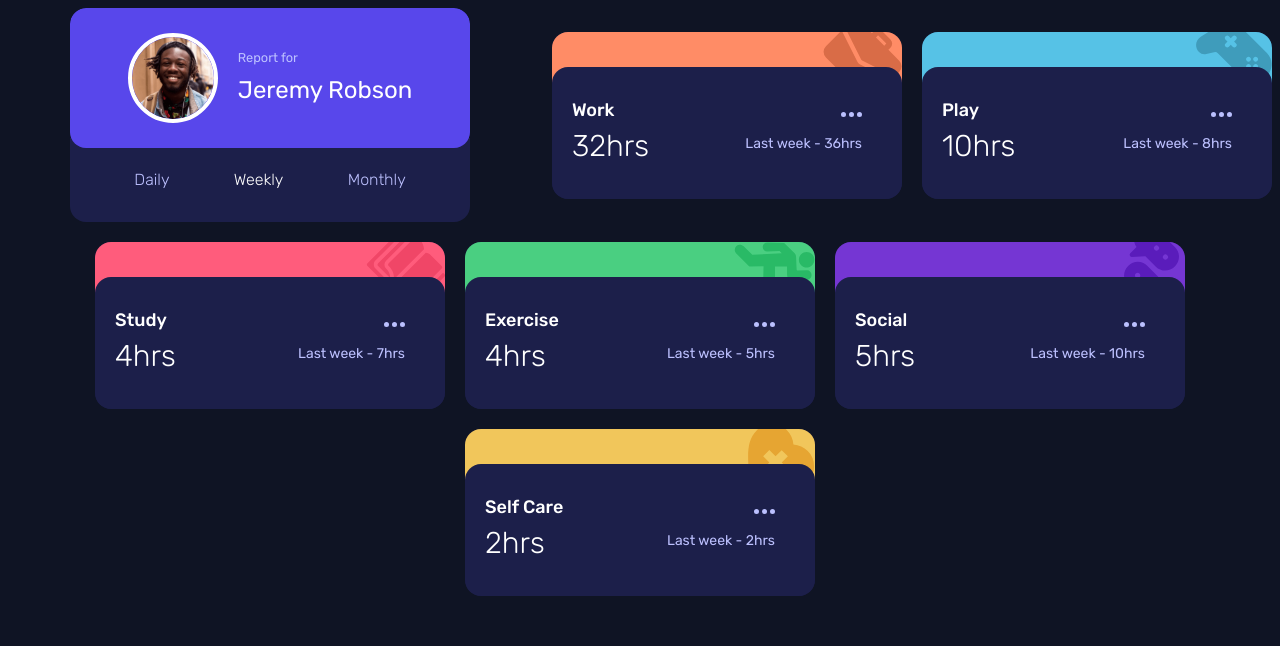
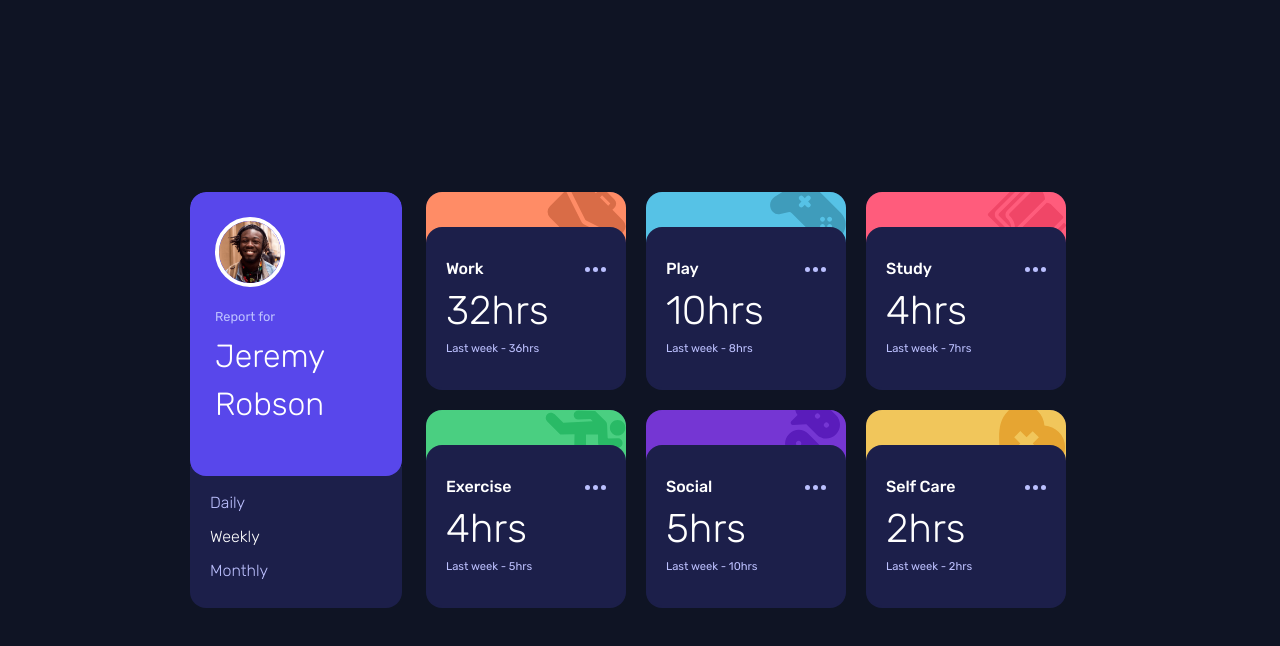
Before and after one commit to acheco/time-tracking-dashboard, a React (Vite) app: page / in a window 1280 px wide. Shown: the top 646 px of the page. Built offline with nearby package versions, Linux system fonts and the light colour scheme.

Commit message:
Changing the tracking card layout
Changing the tracking card layout, now all card are inside a container
in favor of flex item distributions.

making the styles for desktop media query

```diff
--- a/src/App.jsx
+++ b/src/App.jsx
@@ -29,6 +29,7 @@ function App() {
         }
       </UserCard>
 
+      <div className="tracking-cards-container">
         {
           data.map((item) => {
             return (
@@ -42,7 +43,7 @@ function App() {
             )
           })
         }
-
+      </div>
     </main>
   )
 }
--- a/src/components/TimeTrackingCard.jsx
+++ b/src/components/TimeTrackingCard.jsx
@@ -14,13 +14,13 @@ export default function TimeTrackingCard({title, icon, active, timeframes, color
         <img src={icon} alt="Work icon"/>
       </div>
       <div className="tracking-card-info">
-        <div className="current-time">
+        <div className="tracking-card-info-header">
           <p>{title}</p>
-          <p>{current}hrs</p>
+          <img src="/icon-ellipsis.svg" alt="more options icon" className="more-options-icon"/>
         </div>
 
-        <div className="previous-time">
-          <img src="/icon-ellipsis.svg" alt="more options icon" className="more-options-icon"/>
+        <div className="tracking-card-info-body">
+          <p>{current}hrs</p>
           <span>{previousLabel[active]} - {previous}hrs</span>
         </div>
       </div>
--- a/src/components/UserCard.jsx
+++ b/src/components/UserCard.jsx
@@ -5,7 +5,7 @@ export default function UserCard({children}) {
         <img src="/image-jeremy.png" alt="The image of the user" className="user-card-image"/>
         <div className="user-card-info">
           <p>Report for</p>
-          <p>Jeremy Robson</p>
+          <p className="username">Jeremy Robson</p>
         </div>
 
       </div>
--- a/src/index.css
+++ b/src/index.css
@@ -108,8 +108,11 @@ main {
 }
 
 .user-card-container {
+  display: flex;
+  flex-direction: column;
+  justify-content: center;
+  align-items: stretch;
   width: 350px;
-  margin: auto;
   border-radius: 16px;
   overflow: hidden;
 }
@@ -152,8 +155,9 @@ main {
   margin-bottom: 5px;
 }
 
-.user-card-info p:last-child {
-  font-size: 1.5rem;
+.username {
+  font-size: 2rem;
+  font-weight: 300;
   color: #ffffff;
   margin-bottom: 0;
 }
@@ -188,12 +192,11 @@ span::first-letter {
   text-transform: capitalize
 }
 
-
 .active {
   color: #ffffff;
 }
 
-/* card top background color */
+/* Tracking cards top background color */
 
 .orange {
   background-color: var(--color-orange-300);
@@ -217,6 +220,13 @@ span::first-letter {
 
 .yellow {
   background-color: var(--color-yellow-300);
+}
+
+.tracking-cards-container {
+  display: flex;
+  flex-direction: column;
+  justify-content: center;
+  gap: 20px;
 }
 
 .time-tracking-card-container {
@@ -243,9 +253,8 @@ span::first-letter {
 
 .tracking-card-info {
   display: flex;
-  flex-direction: row;
+  flex-direction: column;
   justify-content: space-between;
-  align-items: center;
   position: relative;
   z-index: 100;
   background-color: var(--color-navy-900);
@@ -263,32 +272,30 @@ span::first-letter {
   cursor: pointer;
 }
 
-.current-time p:first-child {
-  font-size: 18px;
+.tracking-card-info-header, .tracking-card-info-body {
+  display: flex;
+  flex-direction: row;
+  justify-content: space-between;
+  align-items: center;
+}
+
+.tracking-card-info-header p {
+  margin: 0;
+  color: #ffffff;
   font-weight: 500;
 }
 
-.current-time p:last-child {
-  font-size: 30px;
+.tracking-card-info-body p {
+  margin: 0;
+  font-size: 2rem;
+  color: #ffffff;
   font-weight: 300;
 }
 
-.previous-time {
-  display: flex;
-  flex-direction: column;
-  justify-content: flex-end;
-  align-items: end;
-  padding: 10px 20px;
-}
-
-.previous-time span {
+.tracking-card-info-body span {
   margin: 0;
   font-size: 14px;
   color: var(--color-navy-200);
-}
-
-.more-options-icon {
-  margin-bottom: 1rem;
 }
 
 .more-options-icon:hover {
@@ -297,18 +304,75 @@ span::first-letter {
 }
 
 @media (min-width: 768px) {
-
-  main {
-    flex-direction: row;
-    flex-wrap: wrap;
-    justify-content: center;
-  }
-
   .user-card-container {
     margin: auto;
     width: 400px
   }
 
+  .tracking-cards-container {
+    flex-direction: row;
+    flex-wrap: wrap;
+  }
+
+}
+
+@media (min-width: 1024px) {
+
+  body {
+    margin: auto;
+    display: grid;
+    align-items: center;
+  }
+
+  main {
+    max-width: 900px;
+    flex-direction: row;
+    align-items: stretch;
+    margin: auto;
+    gap: 0;
+  }
+
+  .user-card {
+    flex-direction: column;
+    align-items: stretch;
+    padding-bottom: 48px;
+  }
+
+  .user-card-image {
+    width: 70px;
+    height: 70px;
+    margin-right: 0;
+    margin-bottom: 20px;
+    align-self: flex-start;
+  }
+
+  .link {
+    align-items: flex-start;
+    padding: 5px 0;
+  }
+
+  .user-card-controls {
+    flex-direction: column;
+    align-items: flex-start;
+  }
+
   .time-tracking-card-container {
+    width: 200px;
   }
+
+  .tracking-card-info-body {
+    flex-direction: column;
+    align-items: flex-start;
+  }
+
+  .tracking-card-info-body p {
+    font-size: 2.5rem;
+  }
+
+  .tracking-card-info-body span {
+    font-size: 0.7rem;
+  }
+
+
+
 }
```
Lines whose indentation alone changed are shown as unchanged.
